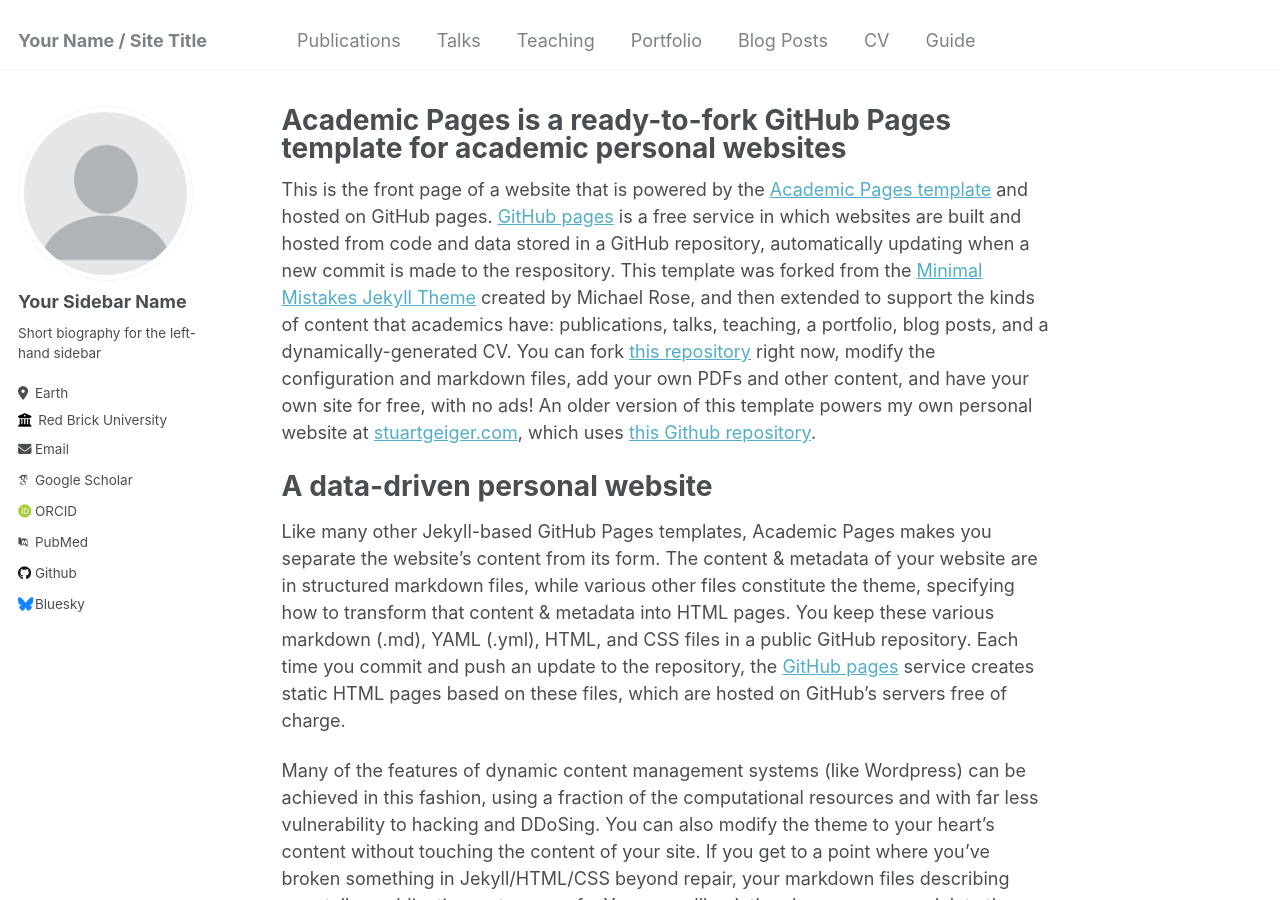
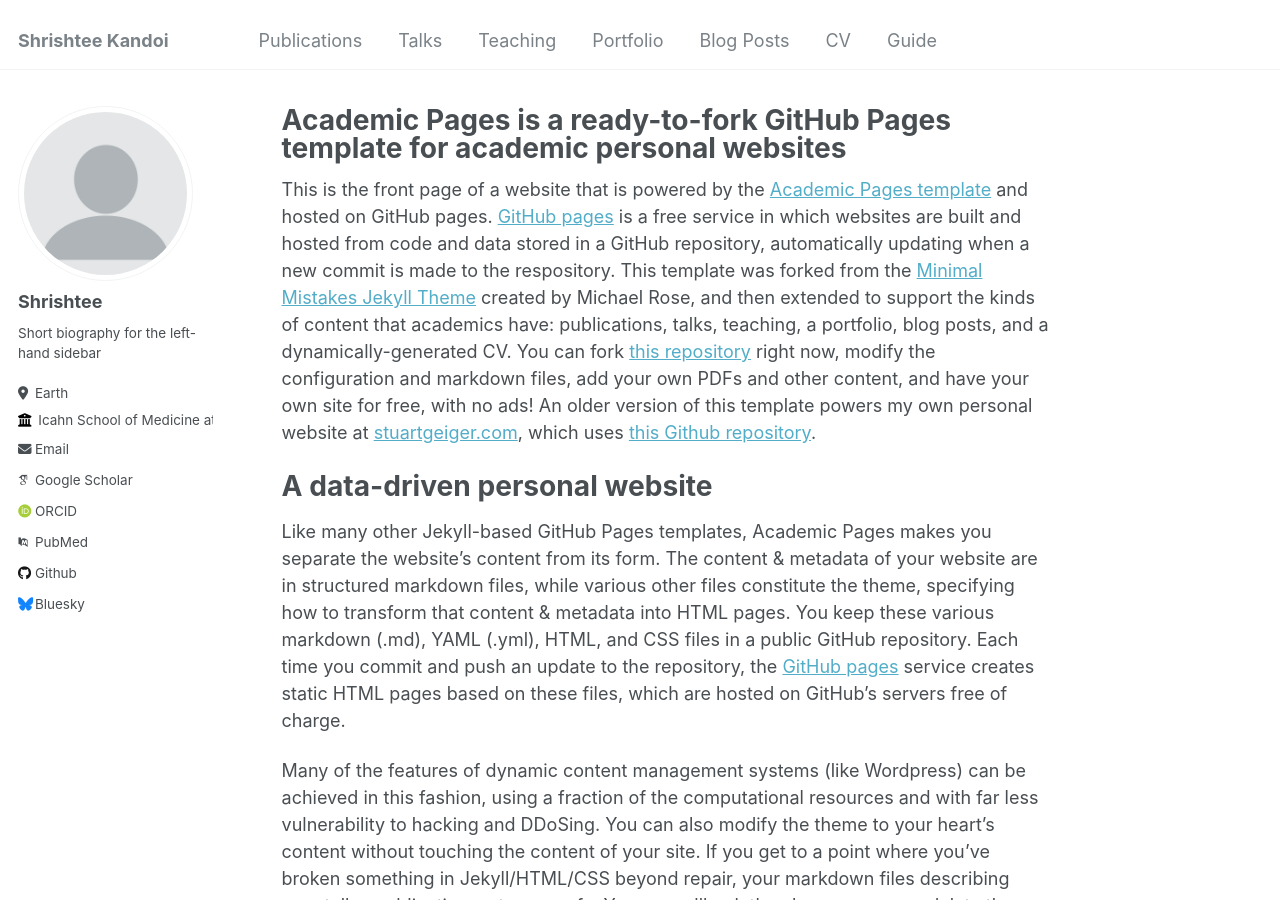
Before and after one commit to Shrishtee-kandoi/Shrishtee-kandoi.github.io, a Jekyll site: the page built from _pages/about.md, in a window 1280 px wide and 900 px high. Built offline with Jekyll 4.4.1, drawn with Linux system fonts in a browser that asks for light colours; some web fonts are replaced.

Commit message:
Update _config.yml

```diff
--- a/_config.yml
+++ b/_config.yml
@@ -8,13 +8,13 @@
 
 # Basic Site Settings
 locale                   : "en-US"
-title                    : "Your Name / Site Title"
+title                    : "Shrishtee Kandoi"
 title_separator          : "-"
 name                     : &name "Your Name"
 description              : &description "personal description"
 url                      : https://academicpages.github.io # the base hostname & protocol for your site e.g. "https://mmistakes.github.io"
 baseurl                  : "" # the subpath of your site, e.g. "/blog"
-repository               : "academicpages/academicpages.github.io"
+repository               : "Shrishtee-kandoi/Shrishtee-kandoi.github.io"
 
 # Site Author - The following control what appear as part of the author content on the side bar.
 #               If a field is blank the icon and link will not appear, otherwise it will be shown.
@@ -22,11 +22,11 @@ repository               : "academicpages/academicpages.github.io"
 author:
   # Biographic information
   avatar           : "profile.png"
-  name             : "Your Sidebar Name"
+  name             : "Shrishtee"
   pronouns         : # example: "she/her"
   bio              : "Short biography for the left-hand sidebar"
   location         : "Earth"
-  employer         : "Red Brick University"
+  employer         : "Icahn School of Medicine at Mount Sinai"
   uri              : # URL
   email            : "none@example.org"
 
```
